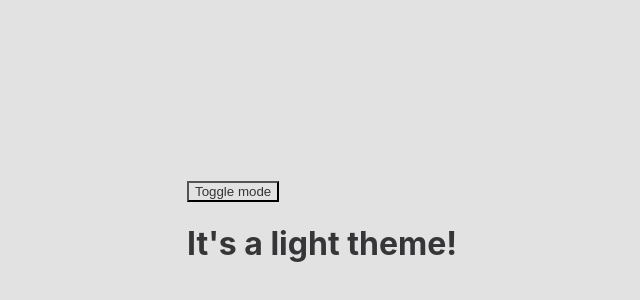
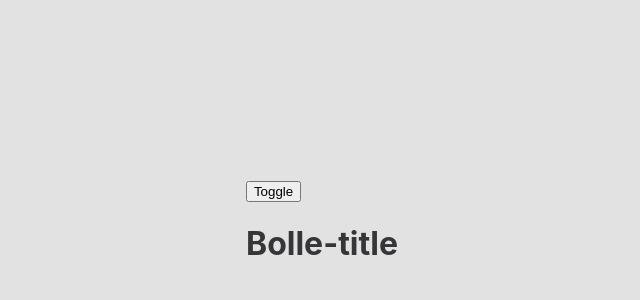
Before and after one commit to Xtrah/IT2810-P2, a React (Create React App) app: page / in a window 1280 px wide. Shown: the part 168-468 px from the top of the page, without its empty margins (318-958 px from the left). Built offline with nearby package versions, Linux system fonts and the light colour scheme.

Commit message:
feat: use Context API #4
* rename interfaces
* create sub-folders

```diff
--- a/src/App.tsx
+++ b/src/App.tsx
@@ -1,33 +1,16 @@
-import React, {useState} from "react";
-import { lightTheme, darkTheme } from './theme';
-import { ThemeProvider } from 'styled-components';
+import { ThemeProvider } from './components/Theme/ThemeProvider';
 import { GlobalStyles } from './global';
-import Navbar from "./Navbar";
+import ThemeToggle from "./components/Theme/ThemeToggle";
 
 
 function App() {
-  const [theme, setTheme] = useState('light');
-
-  const toggleTheme = () => {
-    // if the theme is not light, then set it to dark
-    if (theme === 'light') {
-      setTheme('dark');
-      console.log("dark bolle")
-    // otherwise, it should be light
-    } else {
-      setTheme('light');
-      console.log("light bolle")
-    }
-  }
-
   return (
-    <ThemeProvider theme={theme === 'light' ? lightTheme : darkTheme}>
-      <>
-        <GlobalStyles />
-        <Navbar toggleTheme={toggleTheme}/>
-        {/* <button onClick={toggleTheme}>Toggle theme</button> */}
-        <h1>It's a light theme!</h1>
-      </>
+    <ThemeProvider>
+        <>
+          <GlobalStyles />
+          <ThemeToggle/>
+          <h1>Bolle-title</h1>
+        </>
     </ThemeProvider>
   );
 }
--- /dev/null
+++ b/src/components/Theme/ThemeProvider.tsx
@@ -0,0 +1,31 @@
+import React, { useState, ReactNode, SetStateAction, Dispatch } from 'react';
+import { ThemeTypes } from '../../utils/themeutils';
+import { ThemeProvider as StyledThemeProvider } from 'styled-components';
+import { lightTheme, darkTheme } from './ThemeStyles';
+
+export interface IThemeContext {
+  theme: string;
+  setTheme: Dispatch<SetStateAction<ThemeTypes>>;
+}
+
+const ThemeContext = React.createContext({} as IThemeContext);
+
+interface ThemeProviderProps {
+  children: ReactNode;
+}
+
+const ThemeProvider = ({ children }: ThemeProviderProps) => {
+  const [theme, setTheme] = useState(ThemeTypes.LIGHT);
+
+  return (
+    <ThemeContext.Provider value={{ setTheme, theme }}>
+      <StyledThemeProvider
+        theme={theme === ThemeTypes.LIGHT ? lightTheme : darkTheme}
+      >
+        {children}
+      </StyledThemeProvider>
+    </ThemeContext.Provider>
+  );
+};
+
+export { ThemeProvider, ThemeContext };
--- /dev/null
+++ b/src/components/Theme/ThemeStyles.tsx
@@ -0,0 +1,15 @@
+import { ThemeType } from './ThemeType';
+
+export const lightTheme: ThemeType = {
+  body: '#E2E2E2',
+  text: '#363537',
+  toggleBorder: '#FFF',
+  gradient: 'linear-gradient(#39598A, #79D7ED)',
+};
+
+export const darkTheme: ThemeType = {
+  body: '#363537',
+  text: '#FAFAFA',
+  toggleBorder: '#6B8096',
+  gradient: 'linear-gradient(#091236, #1E215D)',
+};
--- /dev/null
+++ b/src/components/Theme/ThemeToggle.tsx
@@ -0,0 +1,20 @@
+import { useContext } from 'react';
+import { ThemeContext } from './ThemeProvider';
+import ThemeTypes from '../../utils/themeutils';
+
+const ThemeToggle = () => {
+  const { theme, setTheme } = useContext(ThemeContext);
+
+  const toggleTheme = () =>
+    theme === ThemeTypes.LIGHT
+      ? setTheme(ThemeTypes.DARK)
+      : setTheme(ThemeTypes.LIGHT);
+
+  return (
+    <button onClick={toggleTheme} aria-label="Toggle color-mode">
+      Toggle
+    </button>
+  );
+};
+
+export default ThemeToggle;
--- a/src/global.tsx
+++ b/src/global.tsx
@@ -1,5 +1,5 @@
 import { createGlobalStyle } from 'styled-components';
-import { ThemeType } from './ThemeType';
+import { ThemeType } from './components/Theme/ThemeType';
 
 
 export const GlobalStyles = createGlobalStyle<{theme: ThemeType}>`
@@ -14,7 +14,7 @@ body {
     align-items: center;
     display: flex;
     background: ${({ theme }) => theme.body};
-    color: ${(props) => props.theme.text};
+    color: ${({ theme }) => theme.text};
     flex-direction: column;
     justify-content: center;
     height: 100vh;
--- a/src/theme.tsx
+++ /dev/null
@@ -1,15 +0,0 @@
-import { ThemeType } from "./ThemeType"
-
-export const lightTheme: ThemeType = {
-    body: '#E2E2E2',
-    text: '#363537',
-    toggleBorder: '#FFF',
-    gradient: 'linear-gradient(#39598A, #79D7ED)',
-  }
-
-export const darkTheme: ThemeType = {
-    body: '#363537',
-    text: '#FAFAFA',
-    toggleBorder: '#6B8096',
-    gradient: 'linear-gradient(#091236, #1E215D)',
-  }
--- /dev/null
+++ b/src/utils/themeutils.ts
@@ -0,0 +1,6 @@
+export enum ThemeTypes{
+    DARK = "dark",
+    LIGHT = "light",
+}
+
+export default ThemeTypes
--- a/utils/themeutils.ts
+++ /dev/null
@@ -1,4 +0,0 @@
-export enum ThemeType{
-    dark = "dark",
-    light = "light",
-}
```
Also changed, not shown: src/ThemeProvider.tsx (deleted, +0 -24 lines), src/components/Theme/ThemeType.ts (renamed from src/ThemeType.ts).
